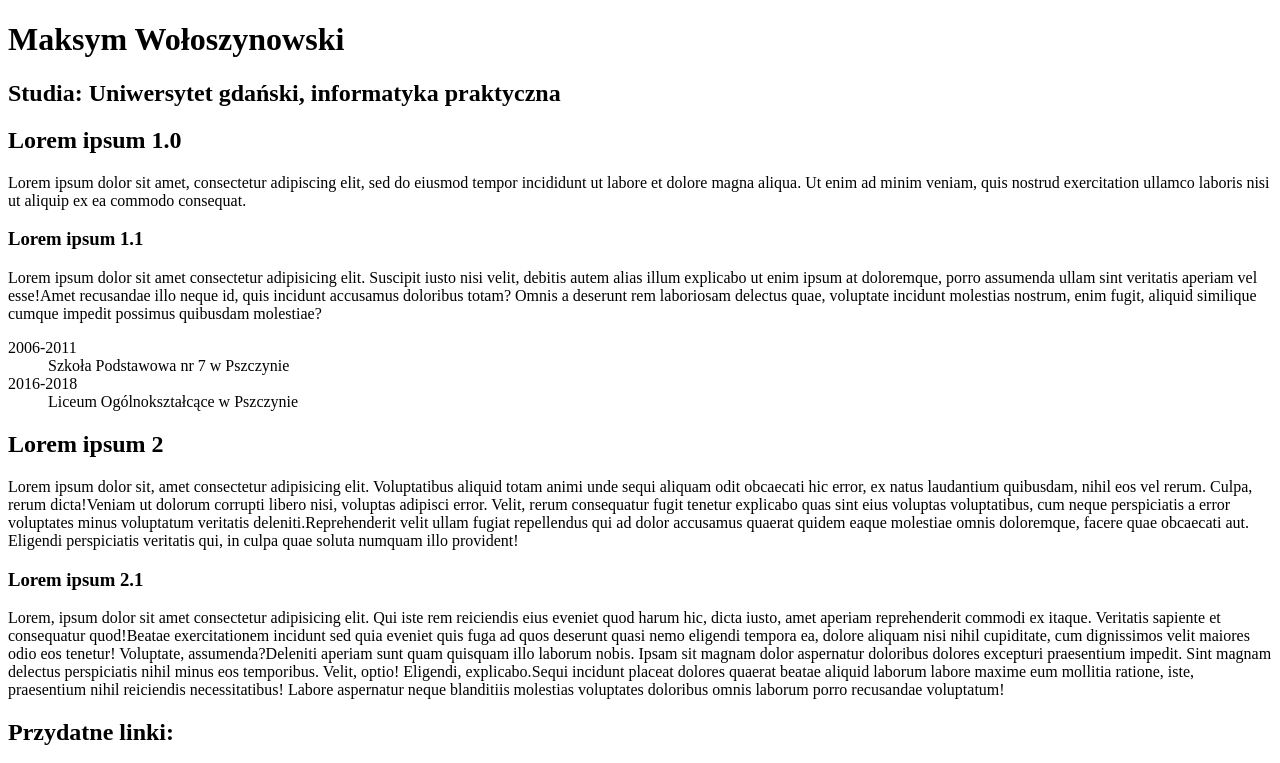
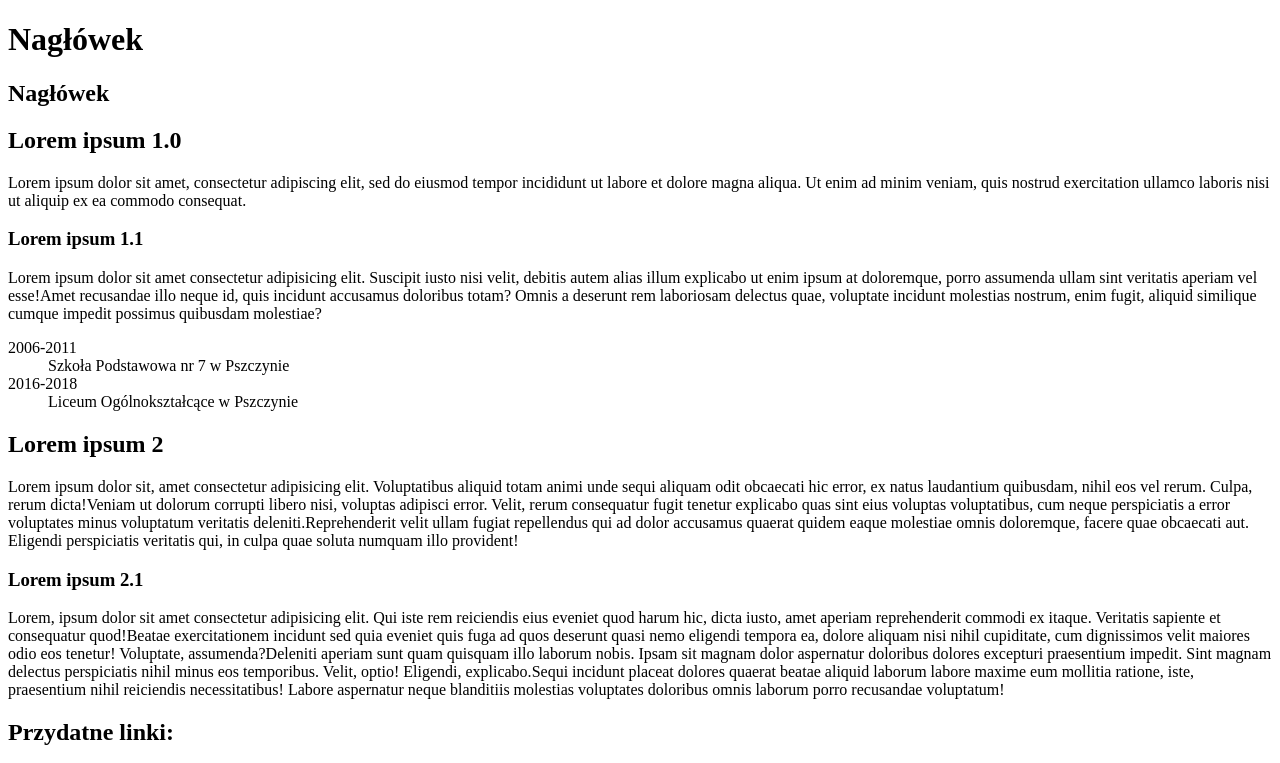
Before and after one commit to Najmanager/site, a plain HTML site: page index.html in a window 1280 px wide. Shown: the top 763 px of the page. Drawn offline with Linux system fonts and the light colour scheme.

Commit message:
Update index.html

```diff
--- a/index.html
+++ b/index.html
@@ -6,12 +6,13 @@
     <title>Pierwsza strona</title>
     <style>
         table, td { border: solid 1px; }
+        img {border: 5px solif red; }
       </style>
 </head>
 <body>
     <header>
-        <h1>Maksym Wołoszynowski</h1>
-        <h2>Studia: Uniwersytet gdański, informatyka praktyczna</h2>
+        <h1>Nagłówek</h1>
+        <h2>Nagłówek</h2>
     </header>
     <main>
 
```
